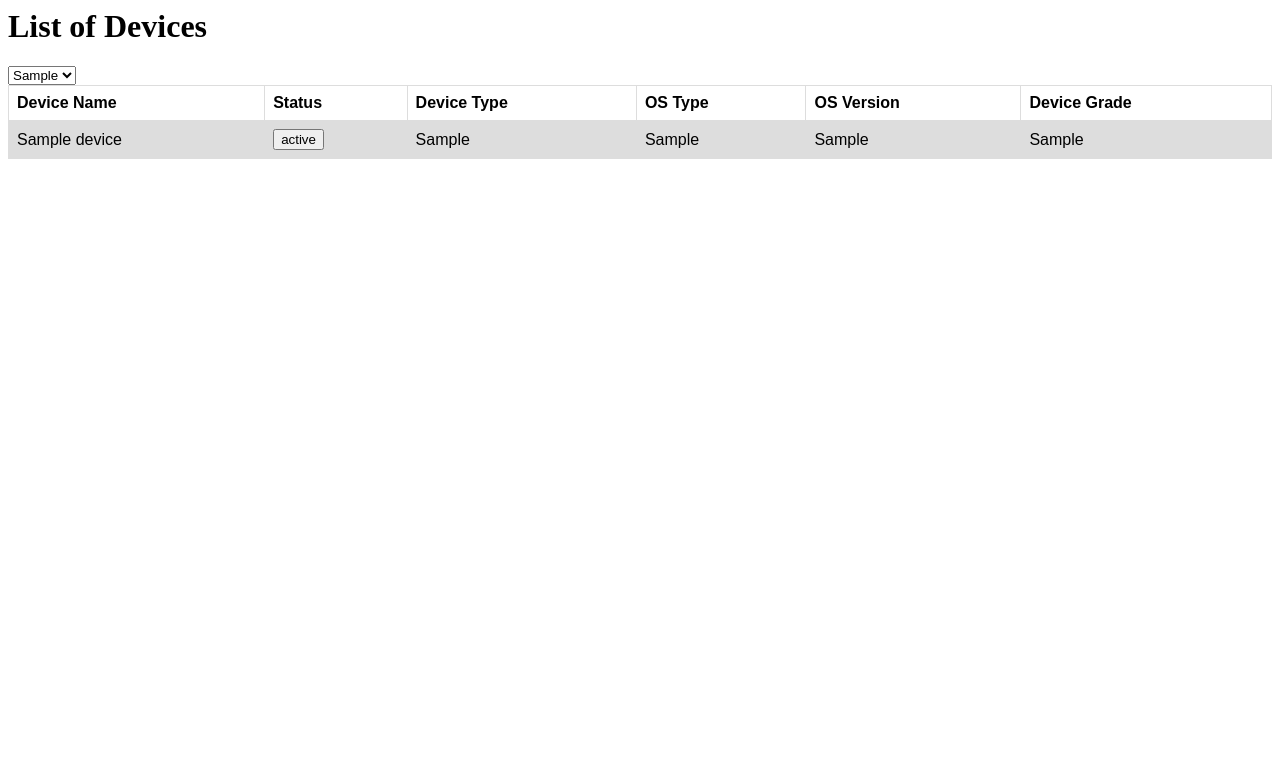
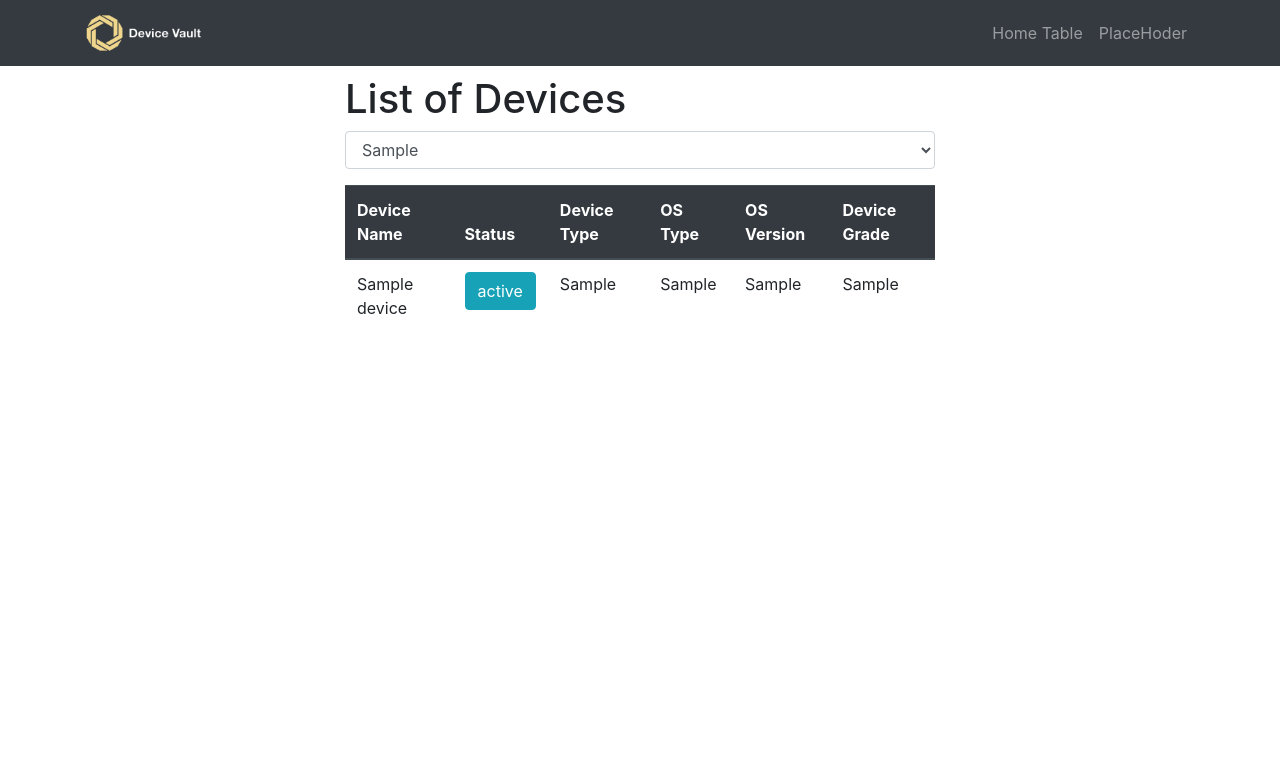
Before and after one commit to dustryder/shift-group-project, a Flask app: page / in a window 1280 px wide. Shown: the top 783 px of the page. Run offline with Flask 2, Linux system fonts and the light colour scheme; tables that the repository leaves empty hold one stand-in row (values such as "Sample post"); some libraries are stand-ins or nearby versions.

Commit message:
hometable CSS adjusts

```diff
--- /dev/null
+++ b/static/css/style.css
@@ -0,0 +1,24 @@
+body { padding-top: 70px; }
+
+div.table-title {
+  display: block;
+ margin: auto;
+ max-width: 600px;
+ padding:5px;
+ width: 100%;
+}
+
+
+
+tr:hover td {
+  background:#4E5066;
+  color:#FFFFFF;
+  border-top: 1px solid #22262e;
+  /* position:fixed */
+}
+th:not([scope=row]) {
+  position: -webkit-sticky;
+  position: sticky;
+  top: 0;
+  z-index: 2;
+}
--- a/templates/base.html
+++ b/templates/base.html
@@ -7,8 +7,35 @@
   <title>{% block title %}{% endblock %}</title>
 
   <link rel="stylesheet" href="https://stackpath.bootstrapcdn.com/bootstrap/4.4.1/css/bootstrap.min.css" integrity="sha384-Vkoo8x4CGsO3+Hhxv8T/Q5PaXtkKtu6ug5TOeNV6gBiFeWPGFN9MuhOf23Q9Ifjh" crossorigin="anonymous">
-  </head>
+  <link rel="stylesheet" href="{{ url_for('static', filename='css/style.css') }}">
+</head>
 
+<body>
+  <nav class="navbar navbar-expand-lg navbar-dark bg-dark fixed-top ">
+    <div class="container">
+      <a href="{{ url_for('home') }}" class="navbar-brand ">
+        <img src="{{ url_for('static', filename='images/logo2_bg-black-removebg-preview.png') }}" height="40px">
+      </a>
+
+
+      <button class="navbar-toggler " type="button"
+              data-toggle="collapse" data-target="#navbarResponsive"
+              aria-controls="navbarResponsive" aria-expanded="false"
+              aria-label="Toggle navigation">
+        <span class="navbar-toggler-icon"></span>
+      </button>
+      <div class="collapse navbar-collapse " id="navbarResponsive">
+        <ul class="navbar-nav ml-auto">
+          <li class="nav-item {{ 'active' if active_page == 'hometable' else '' }}">
+            <a href="{{ url_for('home') }}" class="nav-link">Home Table</a>
+          </li>
+          <li class="nav-item {{ 'active' if active_page == 'new_item' else '' }}">
+            <a href="#" class="nav-link">PlaceHoder</a>
+          </li>
+        </ul>
+      </div>
+    </div>
+  </nav>
 
   {% block content %}{% endblock %}
 
--- a/templates/hometable.html
+++ b/templates/hometable.html
@@ -1,31 +1,22 @@
-<style>
-table {
-    font-family: arial, sans-serif;
-    border-collapse: collapse;
-    width: 100%;
-}
+{% extends 'base.html' %}
 
-td, th {
-    border: 1px solid #dddddd;
-    text-align: left;
-    padding: 8px;
-}
+{% block title %}Devices{% endblock %}
+{% block content %}
 
-tr:nth-child(even) {
-    background-color: #dddddd;
-}
-</style>
 
+<div class="table-title">
 <H1>List of Devices</H1>
 
-<form method="post" action="/">
-<select name="employee_id">
+<div>
+<form class="form-group"method="post" action="/">
+<select class="form-control" name="employee_id" id="employee_id">
 {% for employee in employees %}
   <option value={{ employee[0]|string+","+employee[1]}}>{{ employee[1] }}</option>
 {% endfor %}
 </select>
-
-<table border=1>
+</div class="align-self-center" >
+<table class="table table-fixed">
+    <thead class="thead-dark">
 	<tr>
         <th>Device Name</th>
         <th>Status</th>
@@ -34,19 +25,29 @@ tr:nth-child(even) {
         <th>OS Version</th>
         <th>Device Grade</th>
     </tr>
+    </thead>
 
     {% for device in device_table %}
+    <tbody class="table-hover">
     <tr>
     {% for field in device[1:] %}
         {% if loop.index == 2 %}
-        <td><button type="submit" name="device_id" value={{ device[0]|string+","+field }}>{{ field }}</button></td>
+        <td class="text-left"><button class="btn btn-info  btn-block" type="submit" name="device_id" value={{ device[0]|string+","+field }}>{{ field }}</button></td>
         {% else %}
-        <td> {{ field }}</td>
+        <td class="text-left"> {{ field }}</td>
         {% endif %}
     {% else %}
 
     {% endfor %}
 </tr>
 {% endfor %}
+</tbody>
 </table>
 <form>
+
+</div>
+
+{% endblock %}
+{% block javascript %}
+
+{% endblock %}
```
Also changed, not shown: static/images/logo2_bg-black-removebg-preview.png (added), 1 other file.
